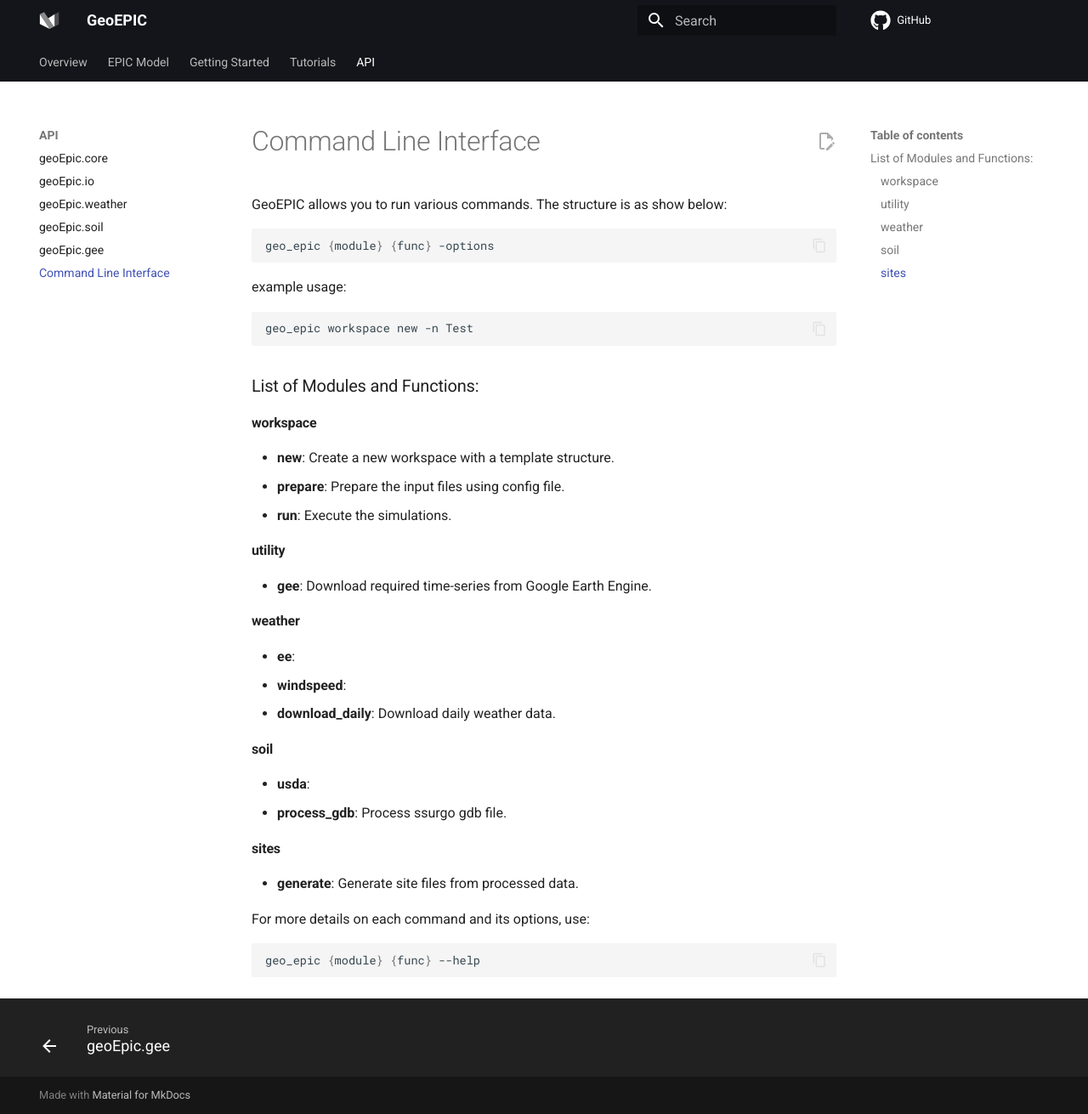
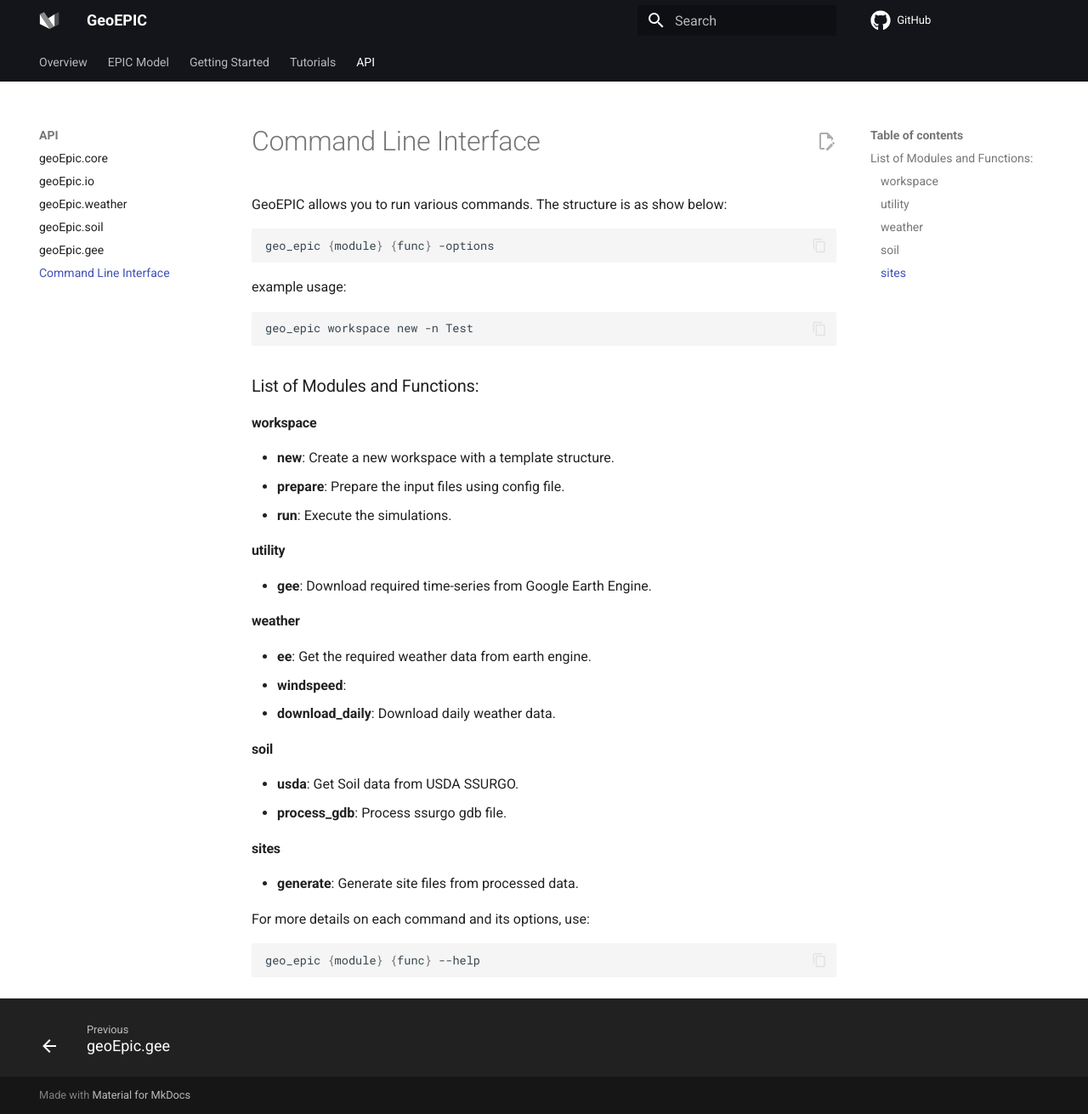
Before and after one commit to smarsGroup/geo_epic_win, an MkDocs documentation site: the page built from docs/pages/api/api.md, in a window 1280 px wide and 1311 px high. Shown: the whole window at 85% size. Built offline with MkDocs 1.6.1 and Material for MkDocs 9.7.7, drawn with Linux system fonts in a browser that asks for light colours; comment, search, counter and statistics services are not loaded.

```diff
--- a/docs/pages/api/api.md
+++ b/docs/pages/api/api.md
@@ -19,11 +19,11 @@ geo_epic workspace new -n Test
 #### **utility**
   - **gee**: Download required time-series from Google Earth Engine.
 #### **weather**
-  - **ee**:
+  - **ee**: Get the required weather data from earth engine.
   - **windspeed**:
   - **download_daily**: Download daily weather data.
 #### **soil**
-  - **usda**:
+  - **usda**: Get Soil data from USDA SSURGO.
   - **process_gdb**: Process ssurgo gdb file.
 #### **sites**
   - **generate**: Generate site files from processed data.
```
